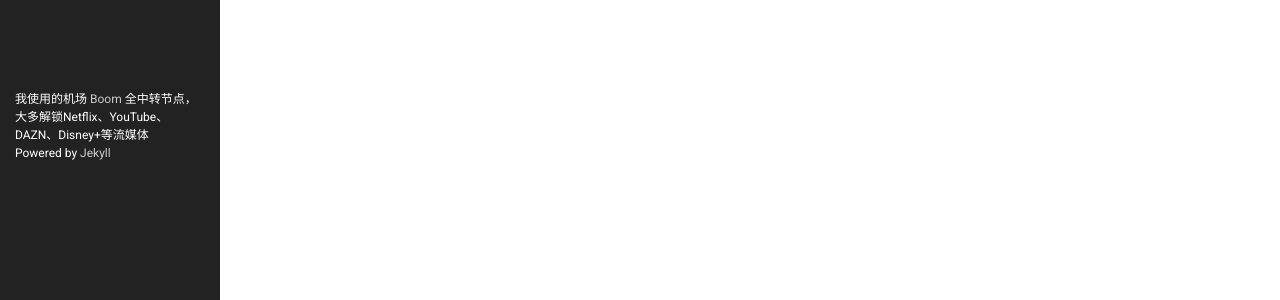
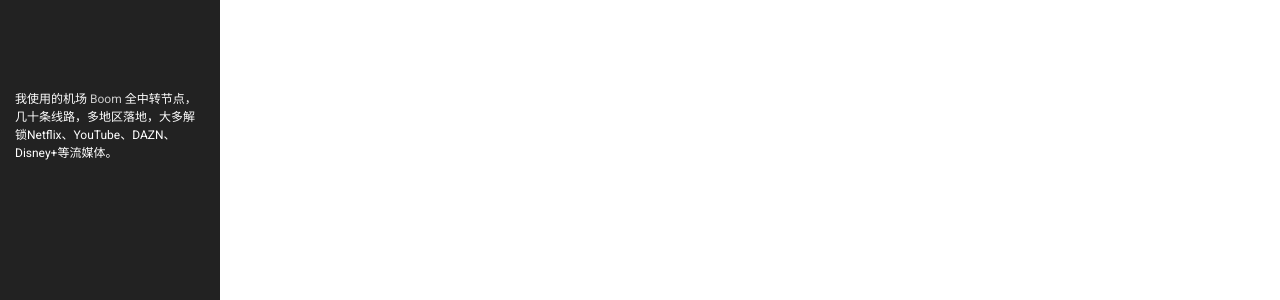
Before and after one commit to missdeer/climbover, a Jekyll site: the page built from index.md, in a window 1280 px wide. Shown: the part 449-749 px from the top of the page. Built offline with Jekyll 4.4.1, drawn with Linux system fonts in a browser that asks for light colours.

Commit message:
adjust sidebar footer

```diff
--- a/_includes/sidebar.html
+++ b/_includes/sidebar.html
@@ -50,6 +50,5 @@
 
 <div class="sidebar-item sidebar-footer">
 	<p>我使用的机场 <a href="https://www.boomssv.com/aff.php?aff=2340" target="_blank">Boom</a>
-		全中转节点，大多解锁Netflix、YouTube、DAZN、Disney+等流媒体</p>
-	<p>Powered by <a href="https://github.com/jekyll/jekyll">Jekyll</a></p>
+		全中转节点，几十条线路，多地区落地，大多解锁Netflix、YouTube、DAZN、Disney+等流媒体。</p>
 </div>
```
